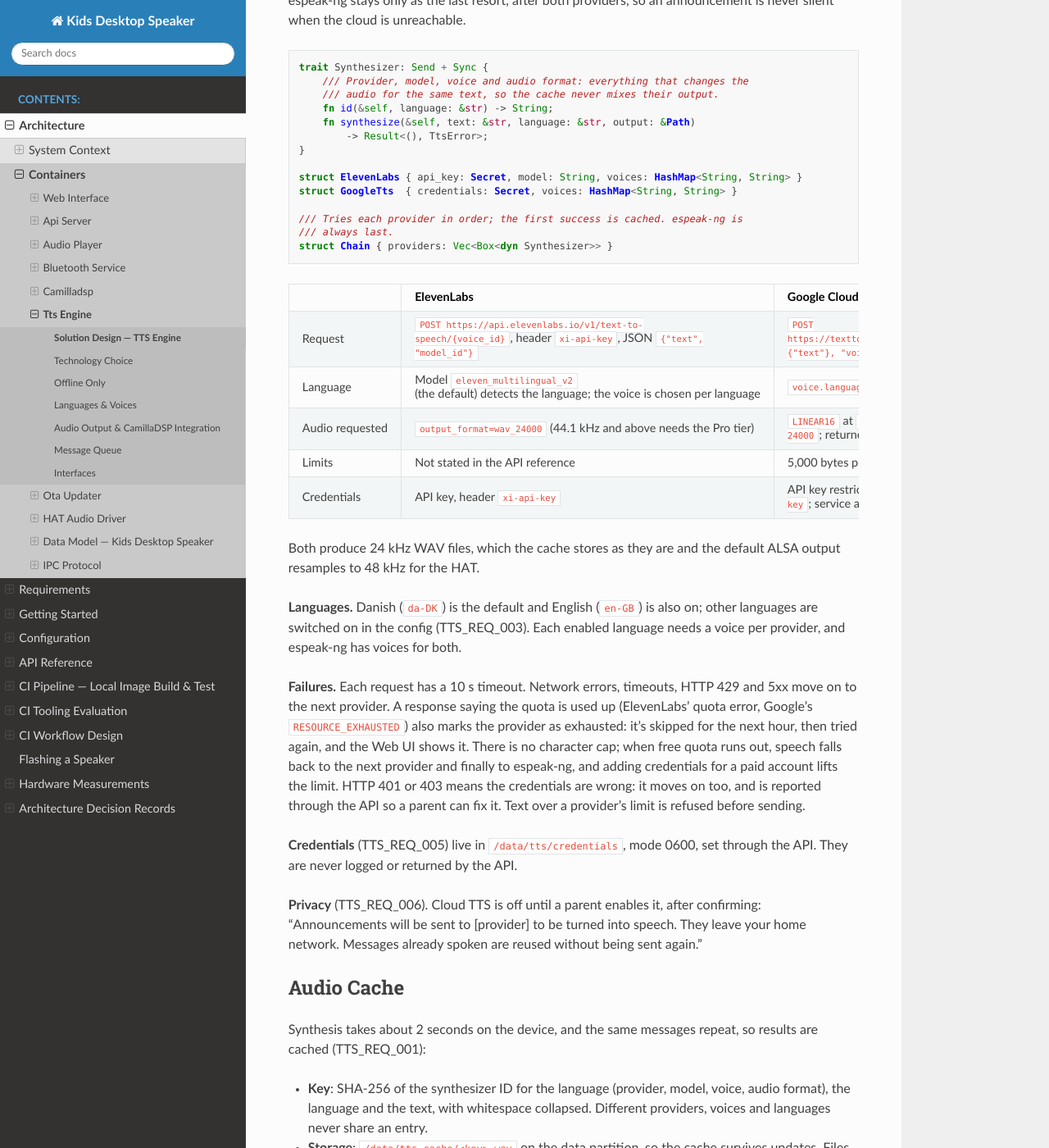
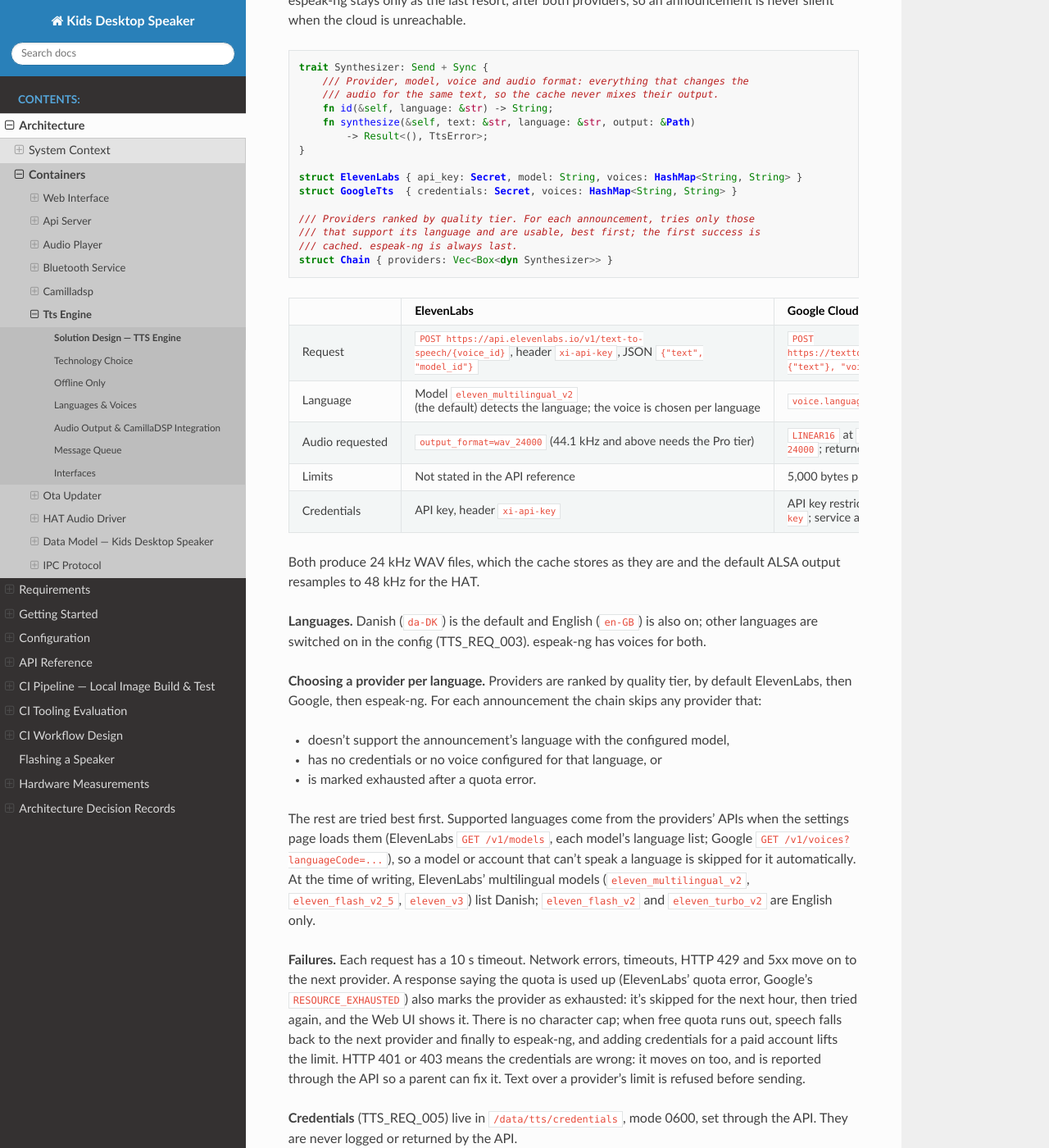
Before and after one commit to LydByDissing/kids-desktop-speaker, a Sphinx documentation site: the page built from docs/source/architecture/tts-engine/solution-design.rst, in a window 1280 px wide and 1400 px high, scrolled down 920 px. Shown: the whole window at 82% size. Built offline with Sphinx 7.4.7 and the Read the Docs theme 3.1.0, drawn with Linux system fonts in a browser that asks for light colours.

Commit message:
docs: send each announcement to the best provider that supports its language (DEC-031)
Co-Authored-By: Claude Opus 5.5 <noreply@anthropic.com>

```diff
--- a/docs/source/architecture/tts-engine/solution-design.rst
+++ b/docs/source/architecture/tts-engine/solution-design.rst
@@ -86,8 +86,9 @@ providers, so an announcement is never silent when the cloud is unreachable.
    struct ElevenLabs { api_key: Secret, model: String, voices: HashMap<String, String> }
    struct GoogleTts  { credentials: Secret, voices: HashMap<String, String> }
 
-   /// Tries each provider in order; the first success is cached. espeak-ng is
-   /// always last.
+   /// Providers ranked by quality tier. For each announcement, tries only those
+   /// that support its language and are usable, best first; the first success is
+   /// cached. espeak-ng is always last.
    struct Chain { providers: Vec<Box<dyn Synthesizer>> }
 
 .. list-table::
@@ -122,8 +123,24 @@ Both produce 24 kHz WAV files, which the cache stores as they are and the defaul
 ALSA output resamples to 48 kHz for the HAT.
 
 **Languages.** Danish (``da-DK``) is the default and English (``en-GB``) is
-also on; other languages are switched on in the config (TTS_REQ_003). Each
-enabled language needs a voice per provider, and espeak-ng has voices for both.
+also on; other languages are switched on in the config (TTS_REQ_003). espeak-ng
+has voices for both.
+
+**Choosing a provider per language.** Providers are ranked by quality tier, by
+default ElevenLabs, then Google, then espeak-ng. For each announcement the chain
+skips any provider that:
+
+- doesn't support the announcement's language with the configured model,
+- has no credentials or no voice configured for that language, or
+- is marked exhausted after a quota error.
+
+The rest are tried best first. Supported languages come from the providers'
+APIs when the settings page loads them (ElevenLabs ``GET /v1/models``, each
+model's language list; Google ``GET /v1/voices?languageCode=...``), so a model
+or account that can't speak a language is skipped for it automatically. At
+the time of writing, ElevenLabs' multilingual models (``eleven_multilingual_v2``,
+``eleven_flash_v2_5``, ``eleven_v3``) list Danish; ``eleven_flash_v2`` and
+``eleven_turbo_v2`` are English only.
 
 **Failures.** Each request has a 10 s timeout. Network errors, timeouts, HTTP 429
 and 5xx move on to the next provider. A response saying the quota is used up
--- a/docs/source/architecture/web-interface/solution-design.rst
+++ b/docs/source/architecture/web-interface/solution-design.rst
@@ -138,6 +138,8 @@ TTS_REQ_006):
   provider alone, reporting success or the provider's error, such as a rejected
   key. For Google, this is where a project that doesn't accept API keys shows up.
 - **Voices**: a voice per language per provider, chosen from the provider's list.
+  A provider whose model doesn't support an enabled language shows that, and is
+  skipped for that language.
 
 The page refuses to submit credentials unless the page itself was loaded over
 HTTPS.
--- a/docs/source/requirements/requirements.rst
+++ b/docs/source/requirements/requirements.rst
@@ -182,8 +182,10 @@ Software — Features
    :tags: software, tts, cloud
 
    Speech shall be synthesised by a cloud service: ElevenLabs and Google Cloud
-   Text-to-Speech, tried in a configured order, with espeak-ng on the device as
-   the last resort. When a provider fails, is unreachable, or has used up its
+   Text-to-Speech, ranked by quality tier, with espeak-ng on the device as the
+   last resort. Each announcement shall go to the highest-ranked provider that
+   supports its language and is usable: credentials set, a voice configured for
+   the language, and quota left. When a provider fails, is unreachable, or has used up its
    quota, the next one shall be tried. A provider that reports its quota used up
    shall be skipped for a period, rather than tried first for every announcement.
    A cached announcement shall play without contacting any provider.
```
